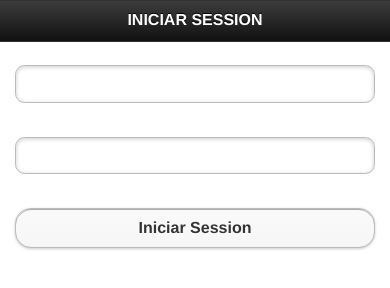
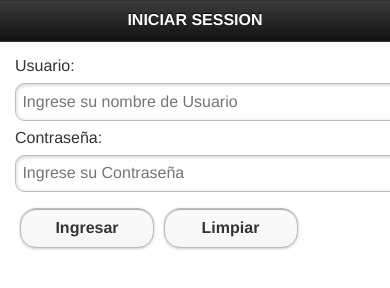
Before and after one commit to mauri550/NuevaAPP, a plain HTML site: page index.html in a window 390 px wide. Drawn offline with Linux system fonts and the light colour scheme.

Commit message:
Nuevo Login

```diff
--- a/index.html
+++ b/index.html
@@ -96,6 +96,7 @@
 
 
                });
+            return false;
            });
 
 
@@ -119,11 +120,26 @@
         </header>
         <article data-role="content">
 
-            <input type="text" name="username" id="username" class="text" maxlength="30" />
-            <br />
-            <input type="password" name="password" id="password" class="text" maxlength="30" />
-            <br />
-            <input type="submit" name="btnSubmit" id="btnSubmit" value="Iniciar Session"/>
+
+
+            <form name="login" id="login"accept-charset="utf-8">
+
+
+                <div style="width:500px !important;">
+                    <label for="login_usuario" >Usuario: </label>
+                    <input type="text" name="username" id="username" class=" text required" maxlength="30" placeholder="Ingrese su nombre de Usuario"/>
+                </div>
+                <div style="width:500px !important;">
+                    <label for="login_password" >Contraseña: </label>
+                    <input type="password" name="password" id="password" class="text required" maxlength="30" placeholder="Ingrese su Contraseña"/>
+                </div>
+                <fieldset class="ui-grid-a" style="width: 80%">
+                    <div class="ui-block-a"><input type="submit" name="btnSubmit" id="btnSubmit" value="Ingresar"/></div>
+                    <div class="ui-block-b"><input type="reset" name="btnReset" id="btnReset" value="Limpiar"/></div>
+                </fieldset>
+
+            </form>
+
 
 
         </article>
```
